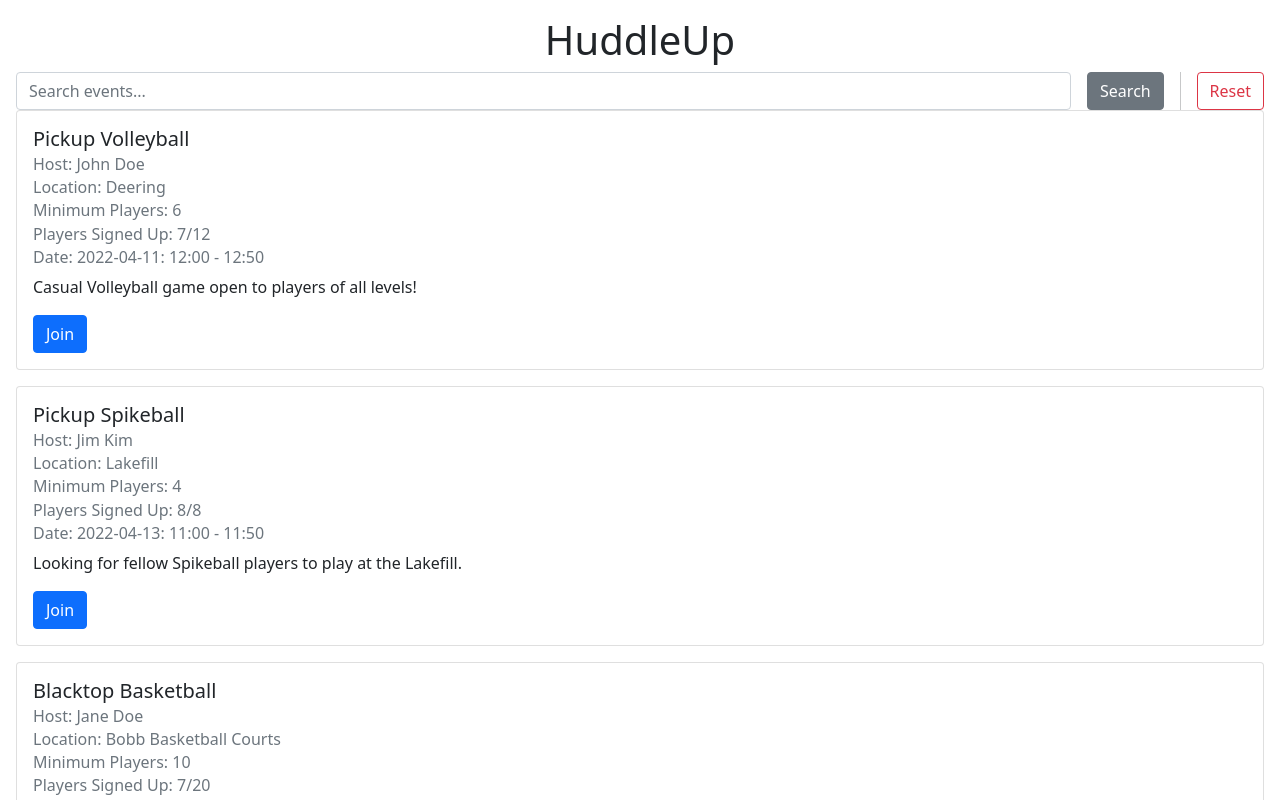
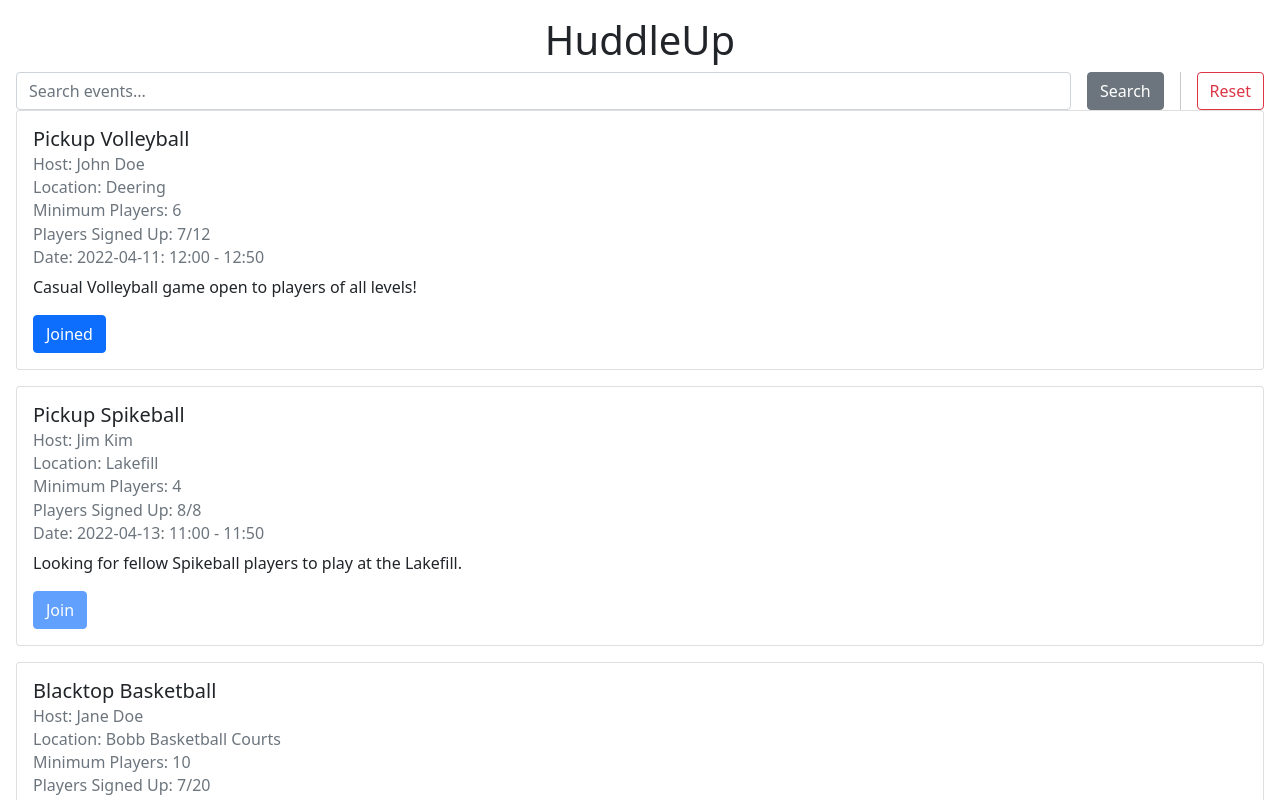
Before and after one commit to 394-s22/HuddleUp, a React (Create React App) app: page / in a window 1280 px wide. Shown: the top 800 px of the page. Built offline with nearby package versions, Linux system fonts and the light colour scheme.

Commit message:
implement join and unjoin

```diff
--- a/src/components/Event.js
+++ b/src/components/Event.js
@@ -1,24 +1,49 @@
 import { Card, Button } from 'react-bootstrap';
+import { useState } from 'react';
 
-const Event = ({ event }) => (
+const Event = ({ event, setEventsList }) => {
+  const [joined, setJoined] = useState(event.join_status);
+  const handleJoin = () => {
+    // edit list of joined events; how to keep track of this list across components?
+    // need to pass down the list of joined events from App.js?
+    // increment number of current players
+    // edit 'join_status' property for that event
+    if (event.join_status) {
+      setJoined(false);
+      event.join_status = false;
+      event.current_players -= 1;
+    }
+    else {
+      setJoined(true);
+      event.join_status = true;
+      event.current_players += 1;
+    };
+  };
+
+  return (
     <Card style={{ textAlign: 'left' }}>
       <Card.Body>
-      <Card.Title>{ event.title }</Card.Title>
-      <Card.Subtitle className="mb-2 text-muted">Host: { event.host } </Card.Subtitle>
-      <Card.Subtitle className="mb-2 text-muted">Location: { event.location } </Card.Subtitle>
-      <Card.Subtitle className="mb-2 text-muted">Minimum Players: { event.min_players } </Card.Subtitle>
+        <Card.Title>{event.title}</Card.Title>
+        <Card.Subtitle className="mb-2 text-muted">Host: {event.host} </Card.Subtitle>
+        <Card.Subtitle className="mb-2 text-muted">Location: {event.location} </Card.Subtitle>
+        <Card.Subtitle className="mb-2 text-muted">Minimum Players: {event.min_players} </Card.Subtitle>
         <Card.Subtitle className="mb-2 text-muted">
-        Players Signed Up: { event.current_players }/{ event.max_players }
+          Players Signed Up: {event.current_players}/{event.max_players}
         </Card.Subtitle>
         <Card.Subtitle className="mb-2 text-muted">
-        Date: { event.date }: { event.start_time } - { event.end_time }
+          Date: {event.date}: {event.start_time} - {event.end_time}
         </Card.Subtitle>
         <Card.Text>
           {event.description}
         </Card.Text>
-      <Button variant="primary">Join</Button>
+        <Button
+          variant="primary"
+          onClick={() => handleJoin()}
+          disabled={event.current_players >= event.max_players}
+        >{ event.join_status ? 'Joined' : 'Join' }</Button>
       </Card.Body>
     </Card>
   );
+};
 
 export default Event;
--- a/src/components/EventsList.js
+++ b/src/components/EventsList.js
@@ -1,9 +1,9 @@
 import { Stack } from 'react-bootstrap';
 import Event from './Event';
 
-const EventsList = ({ events }) => (
+const EventsList = ({ events, setEventsList }) => (
     <Stack direction="vertical" gap={3}>
-    { Object.values(events).map(event => <Event key={ event.id } event={ event } />) }
+    { Object.values(events).map(event => <Event key={ event.id } event={ event } setEventsList={setEventsList} />) }
     </Stack>
   );
 
```
Lines whose indentation alone changed are shown as unchanged.
